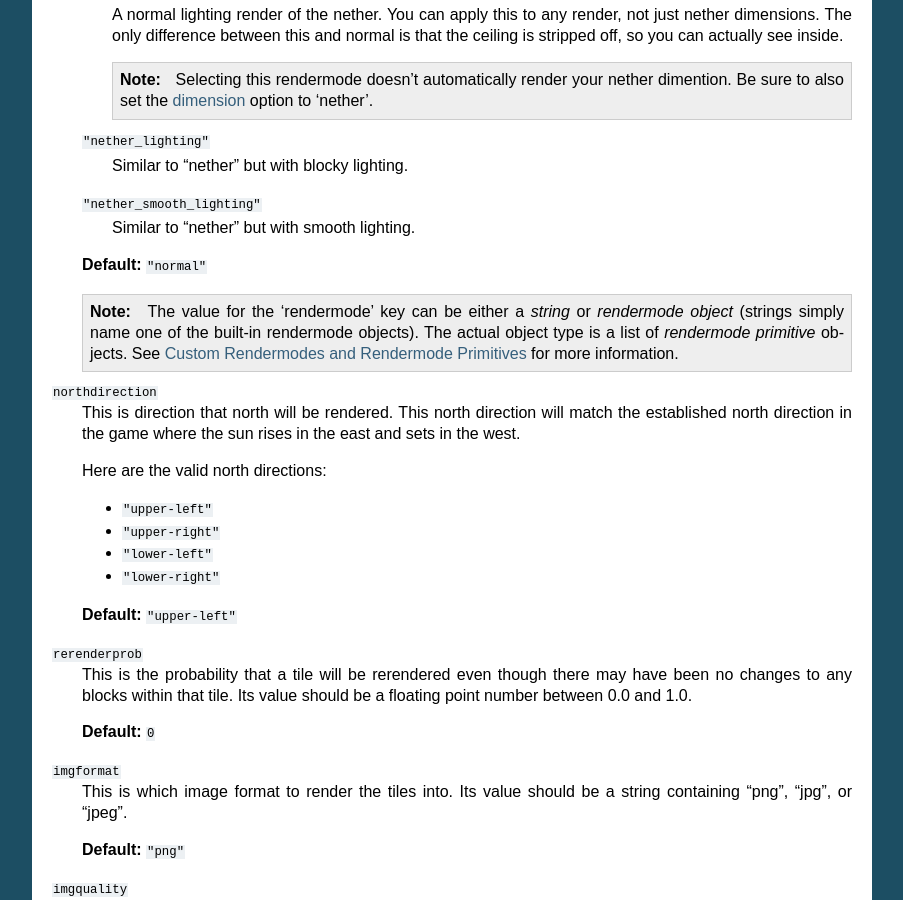
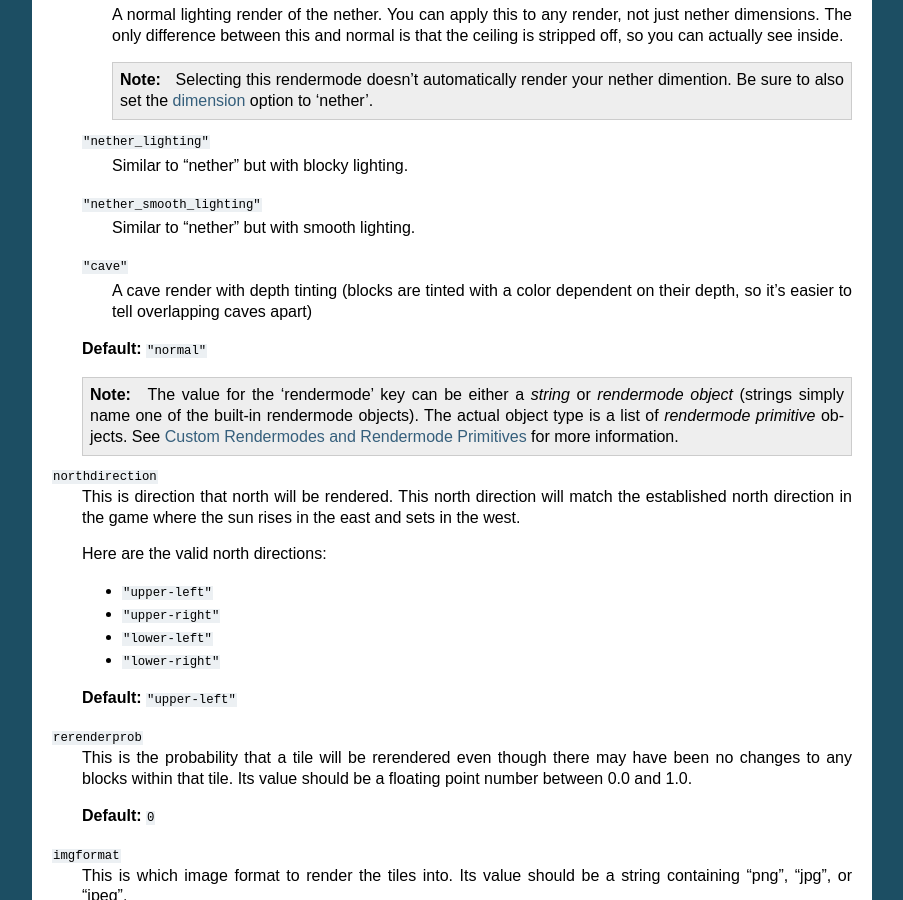
Before and after one commit to overviewer/Minecraft-Overviewer, a Sphinx documentation site: the page built from docs/config.rst, in a window 1280 px wide and 900 px high, scrolled down 4434 px. Shown: the whole window, without its empty margins (198-1101 px from the left). Built offline with Sphinx 7.4.7, drawn with Linux system fonts in a browser that asks for light colours.

Commit message:
Added cave rendermode to docs

```diff
--- a/docs/config.rst
+++ b/docs/config.rst
@@ -298,6 +298,11 @@ values. The valid configuration keys are listed below.
     ``"nether_smooth_lighting"``
         Similar to "nether" but with smooth lighting.
 
+    ``"cave"``
+        A cave render with depth tinting (blocks are tinted with a color
+        dependent on their depth, so it's easier to tell overlapping caves
+        apart)
+
     **Default:** ``"normal"``
 
     .. note::
```
